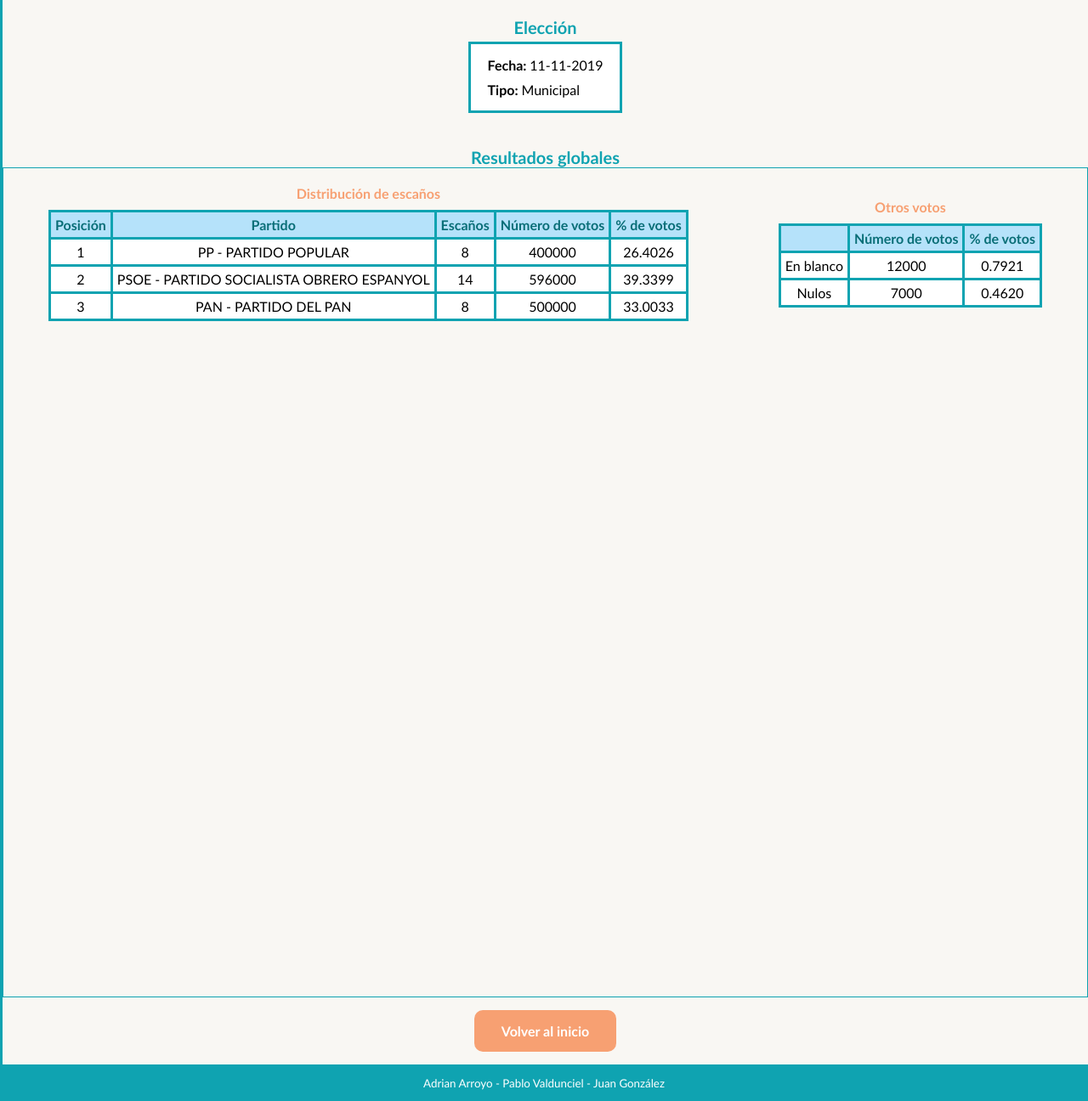
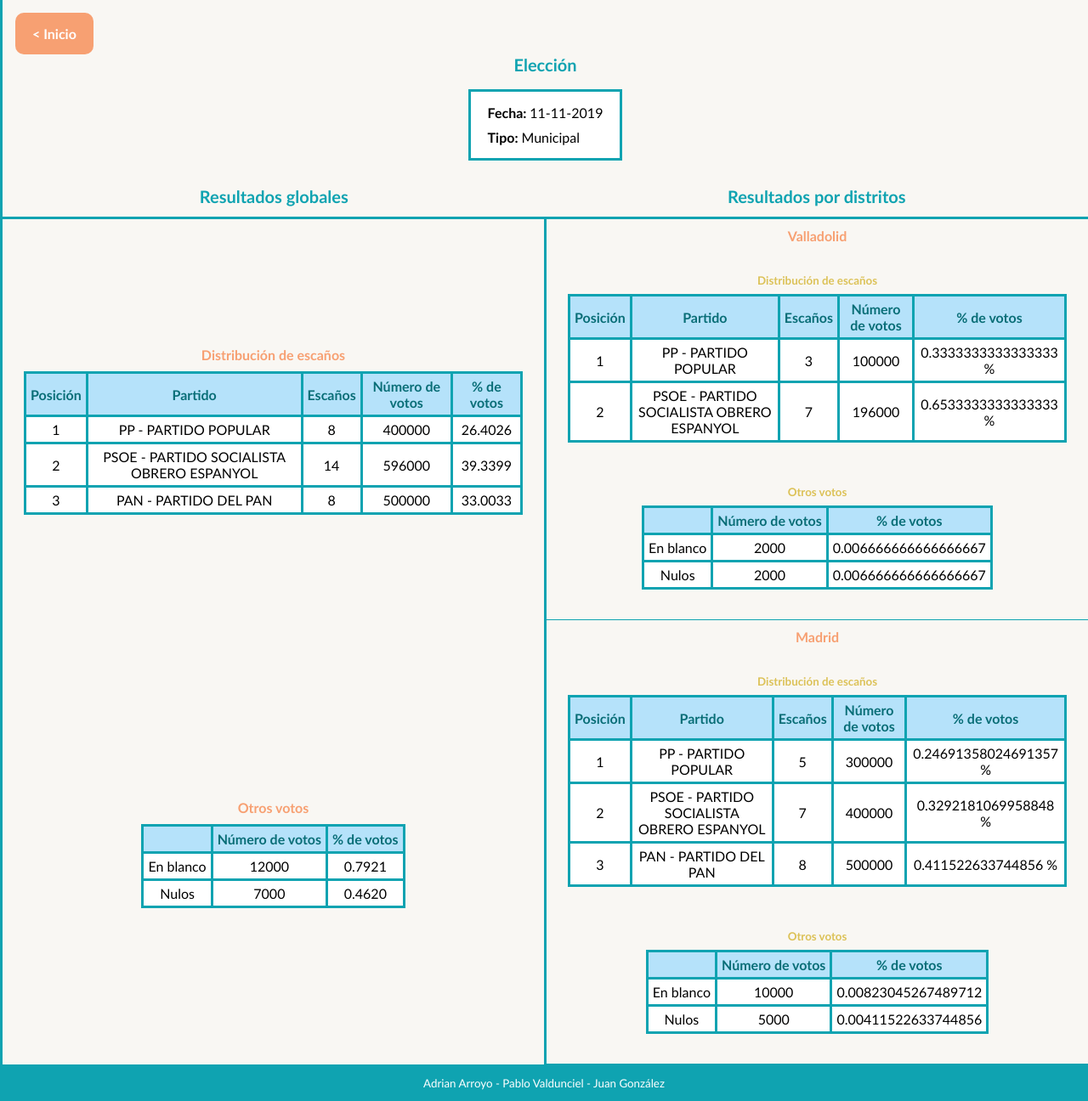
Before and after one commit to JuanGonzalezCaminero/Election_Sim, a Django app: page /results/1/ in a window 1280 px wide. Shown: the part 95-1391 px from the top of the page at 85% size. Run offline with Django 3.2, Linux system fonts and the light colour scheme; data comes from the database, SQL or seed files in the repository; both versions use the stored data as it was after the commit.

Commit message:
District results included

```diff
--- a/main/static/styles/base/buttoms.css
+++ b/main/static/styles/base/buttoms.css
@@ -4,7 +4,7 @@
     border: none;
     border-radius: 10px;
     color: white;
-    padding: 15px 32px;
+    padding: 15px 20px;
     text-align: center;
     text-decoration: none;
     display: inline-block;
--- a/main/static/styles/base/headers.css
+++ b/main/static/styles/base/headers.css
@@ -1,14 +1,34 @@
+#pallete {
+    color: #0FA3B1 ;
+    color: #B5E2FA ;
+    color: #F9F7F3 ;
+    color: #EDDEA4 ;
+    color: #F7A072 ;
+ }
+
 h1 {
     color: #0FA3B1;
     font-size: 15pt;
     font-weight: bold;
-    margin: 20px 0 0 0;
+    margin:0px;
+    margin-bottom: 12px;
     text-align: center;
 }
+
 h2 {
     color: #F7A072 ;
     font-size: 12pt;
     font-weight: bold;
-    margin: 0;
+    margin:0px;
+    margin-bottom: 10px;
     text-align: center;
 }
+
+h3 {
+    color: rgba(212, 179, 45, 0.788);
+    font-size: 10pt;
+    font-weight: bold;
+    margin: 0;
+    margin-bottom: 8px;
+    text-align: center;
+}
--- a/main/static/styles/base/tables.css
+++ b/main/static/styles/base/tables.css
@@ -1,37 +1,38 @@
 
-.table_container {
+.results_table_container {
+    flex: 1;
     display: flex;
     flex-flow: column;
     justify-content: center;
     align-items: center;
     align-content: center;
-    margin: 20px ;
+    margin: 0;
+    padding: 25px;
+}
+
+.results_table_container table {
     overflow: hidden;
 }
 
-.table_container table {
-    overflow: hidden;
-}
-
-.table_container table,
-.table_container  th,
-.table_container  td  {
+.results_table_container table,
+.results_table_container  th,
+.results_table_container  td  {
    background-color: white;
    border-collapse: collapse;
    border: 3px solid #0FA3B1;
 }
 
-.table_container  th,
-.table_container  td {
+.results_table_container  th,
+.results_table_container  td {
     padding: 5px;
     text-align: center;
 }
 
-.table_container  th {
+.results_table_container  th {
     color: rgb(9, 110, 119) ;
     background-color: #B5E2FA ;
 }
 
-.table_container  tbody {
+.results_table_container  tbody {
     overflow-y: auto;
 }
--- a/main/static/styles/results/base_results.css
+++ b/main/static/styles/results/base_results.css
@@ -17,6 +17,15 @@
     overflow: hidden;
 }
 
+/* Index Button */
+#redirect_index_container {
+    display: flex;
+    align-content: center;
+    justify-content: flex-start;
+    padding: 15px 0 0 15px ;
+}
+
+
 /* Election data */
 #election_data_container {
     display: flex;
@@ -24,7 +33,7 @@
     justify-content: flex-start;
     align-items: center;
     align-content: center;
-    margin: 0 0 20px 0 ;
+    margin: 0 0 30px 0 ;
 }
 
 
@@ -42,26 +51,61 @@
 }
 
 
+/* Results */
+#results_container {
+    display: flex;
+    flex-flow: row;
+    overflow: hidden;
+}
+
+#headers_container {
+    display: flex;
+    flex-flow: row;
+}
+#headers_container h1 {
+    flex: 1;
+}
+
 /* Global results */
 #global_results_container {
     flex: 1;
     display: flex;
-    flex-flow: row;
-    flex-wrap: wrap;
-    justify-content: space-around;
+    flex-flow: column;
+    flex-wrap: nowrap;
+    justify-content: flex-start;
     align-content: flex-start;
     align-items: center;
+    overflow-x: hidden;
     overflow-y: auto;
-    border: 1px solid #0FA3B1;
+    margin: 0;
+    border-top: 3px solid #0FA3B1;
 }
 
-#global_results_container table {
-    margin: 10px 0 0 0;
+#global_results_contain h1 {
+    flex: 1;
 }
 
-#redirect_index_container {
+
+/* District results */
+#district_results_container {
+    flex: 1;
     display: flex;
-    align-content: center;
-    justify-content: center;
-    padding: 15px;
+    flex-flow: column;
+    flex-wrap: nowrap;
+    justify-content: flex-start;
+    align-content: flex-start;
+    align-items: center;
+    overflow-x: hidden;
+    overflow-y: auto;
+    margin: 0;
+    border-top: 3px solid #0FA3B1;
+    border-left: 3px solid #0FA3B1;
 }
+
+.district_container {
+    flex: 1;
+    display: flex;
+    flex-flow: column;
+    border-bottom: 1px solid #0FA3B1 ;
+    padding: 10px 0;
+}
--- a/main/templates/results/base_results.html
+++ b/main/templates/results/base_results.html
@@ -1,6 +1,11 @@
 {% extends "base/base.html" %}
 {%block content %}
 <div id="results_content">
+    <div id="redirect_index_container">
+        <a href="/" class="base_buttom orange">
+            < Inicio
+        </a>
+    </div>
     <div id="election_data_container">
         <h1>Elección</h1>
         <ul>
@@ -9,12 +14,18 @@
         </ul>
 
     </div>
+    <div id="headers_container">
         <h1>Resultados globales</h1>
+        {% if results.districts|length  > 1 %}
+        <h1>Resultados por distritos</h1>
+        {% endif %}
+    </div>
+    <div id="results_container">
+
         <div id="global_results_container">
-
-        <div class="table_container">
+            <div class="results_table_container">
                 <h2>Distribución de escaños</h2>
-            <table class="header_fixed">
+                <table>
                     <thead>
                         <tr>
                             <th>Posición</th>
@@ -37,9 +48,9 @@
                     </tbody>
                 </table>
             </div>
-        <div class="table_container">
+            <div class="results_table_container">
                 <h2>Otros votos</h2>
-            <table class="header_fixed">
+                <table>
                     <thead>
                         <tr>
                             <th></th>
@@ -63,13 +74,14 @@
                 </table>
             </div>
         </div>
+        {% if results.districts|length  > 1 %}
+        <div id="district_results_container">
 
-<!--
-    <div class="table_container">
             {%for district in results.districts %}
-        <p>{{district.name}}</p>
-        <div class="table_container">
-            <p>Distribución de escaños</p>
+            <div class="district_container">
+                <h2>{{district.name}}</h2>
+                <div class="results_table_container">
+                    <h3>Distribución de escaños</h3>
                     <table>
                         <thead>
                             <tr>
@@ -93,8 +105,11 @@
                         </tbody>
 
                     </table>
-            <div class="table_container">
-                <p>Otros votos</p>
+
+                </div>
+
+                <div class="results_table_container">
+                    <h3>Otros votos</h3>
                     <table>
                         <tr>
                             <th></th>
@@ -118,11 +133,7 @@
             </div>
             {% endfor %}
         </div>
--->
-    <div id="redirect_index_container">
-        <a href="/" class="base_buttom orange">
-            Volver al inicio
-        </a>
+        {%endif %}
     </div>
 </div>
 {%endblock content %}
```
Also changed, not shown: db.sqlite3, 1 other file. Lines whose indentation alone changed are shown as unchanged.
